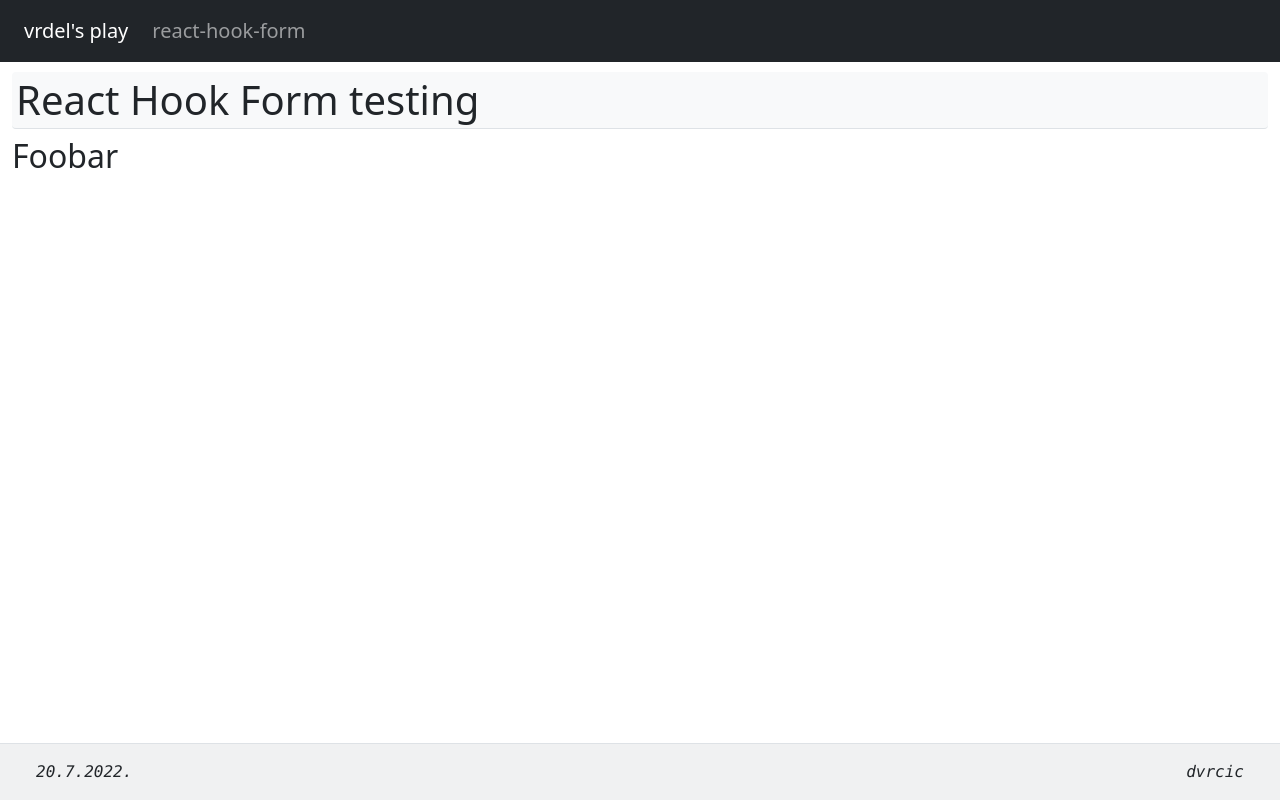
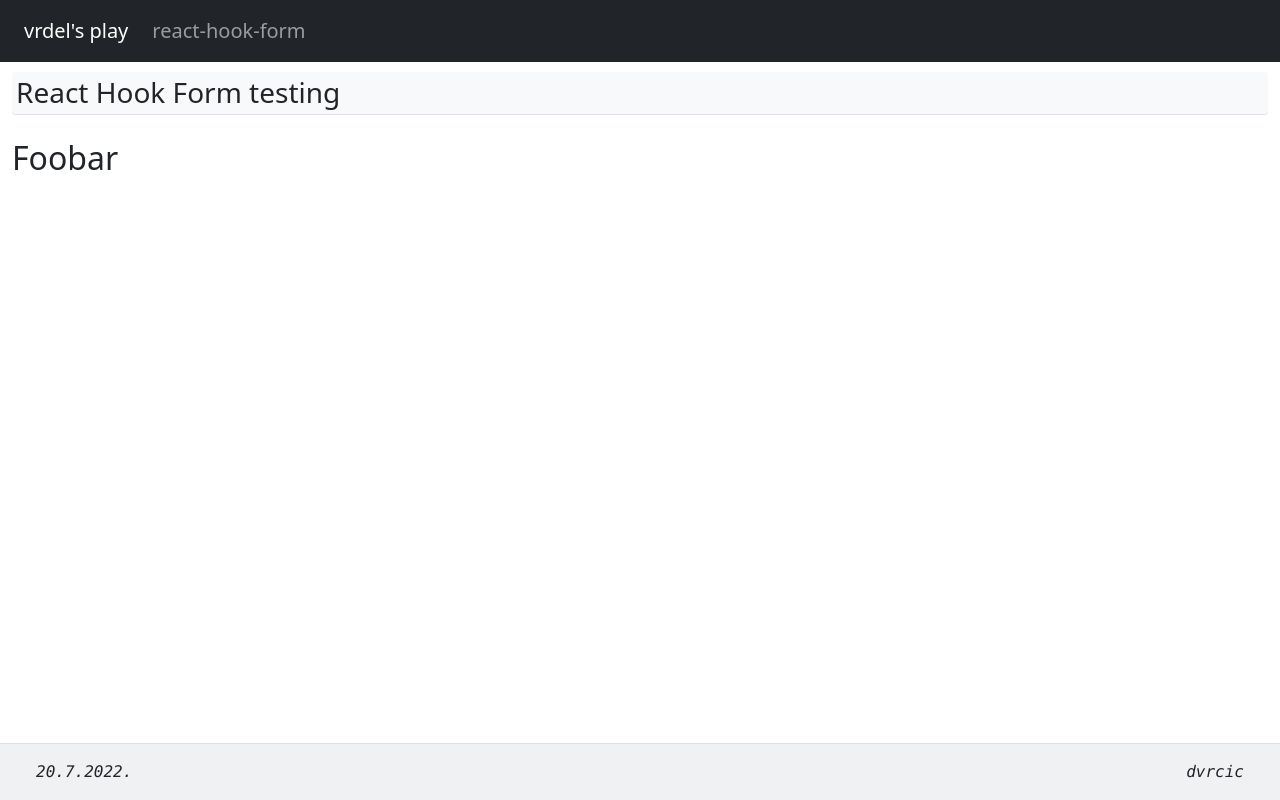
Before and after one commit to vrdel/react-playground, a React (Vite) app in the folder react-playground/: page /react-hook-form in a window 1280 px wide. Built offline with nearby package versions, Linux system fonts and the light colour scheme.

Commit message:
padding from page title

```diff
--- a/react-playground/src/ui/defpage.jsx
+++ b/react-playground/src/ui/defpage.jsx
@@ -10,13 +10,13 @@ const DefaultPage = ({title, children}) => {
       { title &&
         <Row>
           <Col>
-            <h1 className="bg-light p-1 rounded border-bottom">
+            <h3 className="bg-light p-1 rounded border-bottom">
               { title }
-            </h1>
+            </h3>
           </Col>
         </Row>
       }
-      <Row>
+      <Row className="pt-3">
         <Col>
           { children }
         </Col>
```
